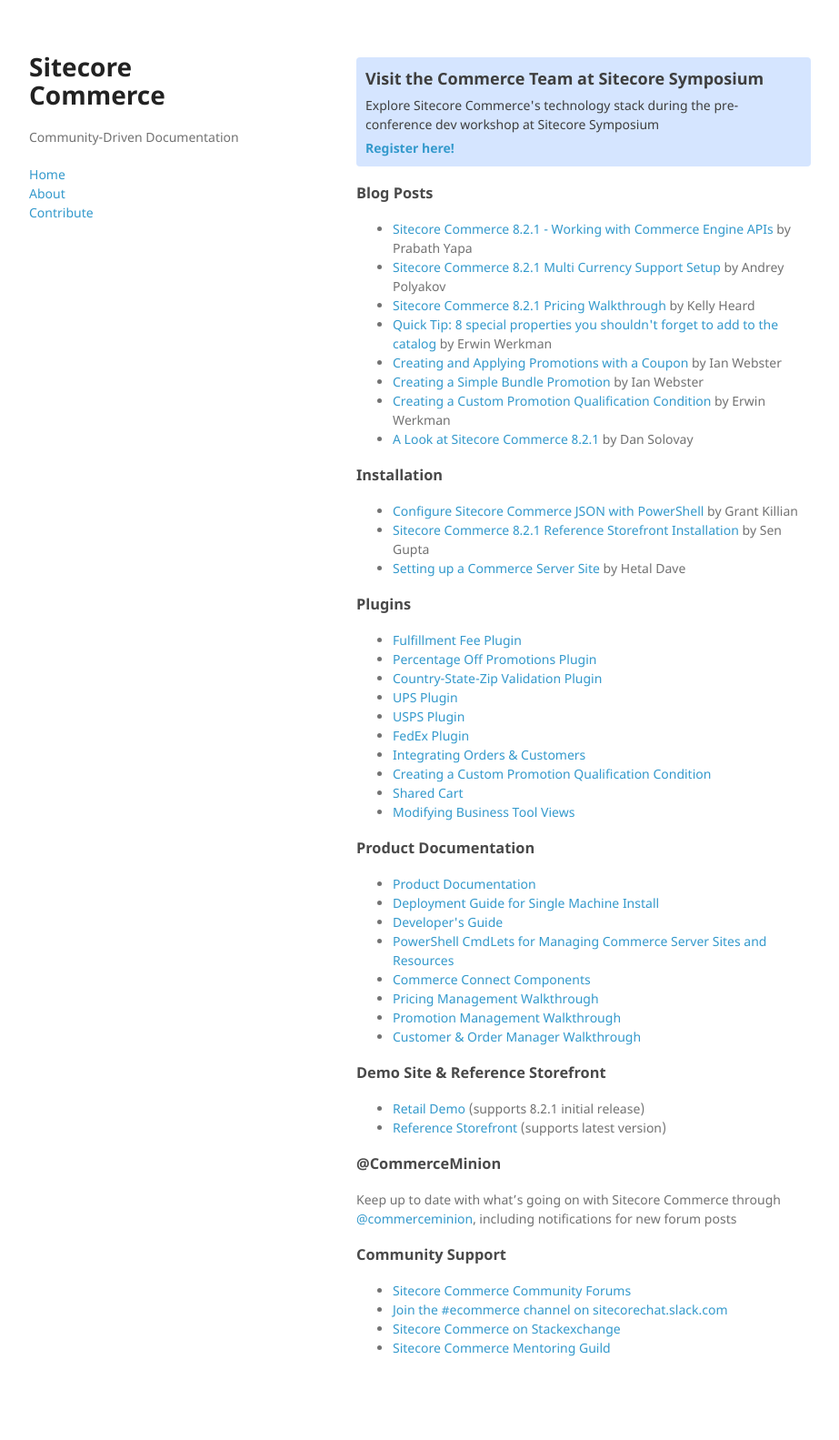
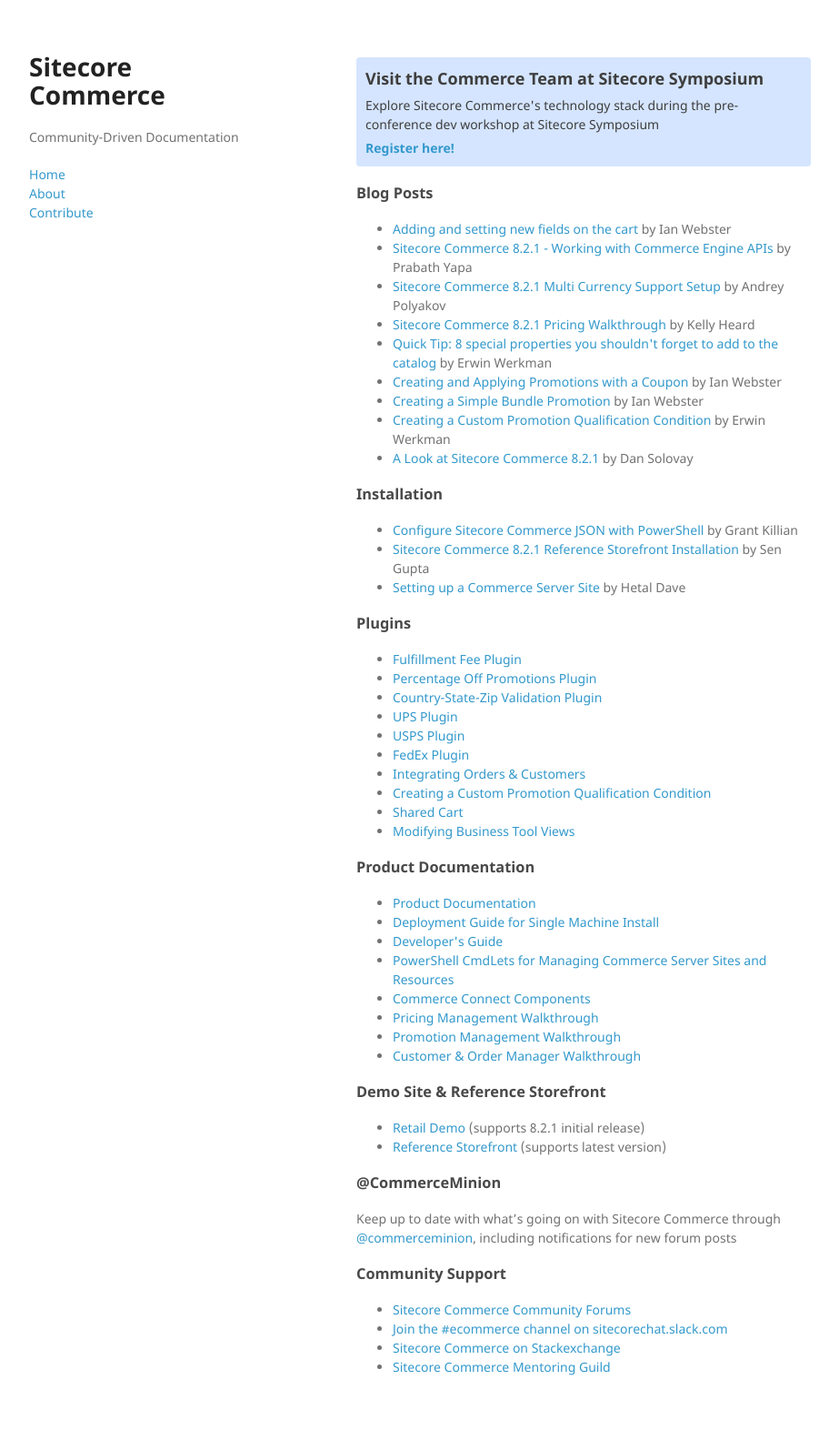
Before and after one commit to CommerceMinion/commerce-community-docs, a Jekyll site: the page built from index.md, in a window 1280 px wide. Shown: the whole page at 91% size, without its empty margins (178-1101 px from the left). Built offline with Jekyll 4.4.1, drawn with Linux system fonts in a browser that asks for light colours; before the commit the page ends 1562 px from its top, so only the background shows below that.

Commit message:
Added blog entry

```diff
--- a/_data/blogs.yml
+++ b/_data/blogs.yml
@@ -1,3 +1,9 @@
+- title: "Adding and setting new fields on the cart"
+  link: https://websterian.com/2017/10/09/sitecore-commerce-adding-and-setting-new-fields-on-the-cart-an-end-to-end-example/
+  author: Ian Webster
+  submmitted-by: Kelly Heard
+  submitted-on: 10-10-2017
+
 - title: "Sitecore Commerce 8.2.1 - Working with Commerce Engine APIs"
   link: https://medium.com/@prabathcy/sitecore-commerce-commerce-engine-api-design-4aaad6de7d6f
   author: Prabath Yapa
```
